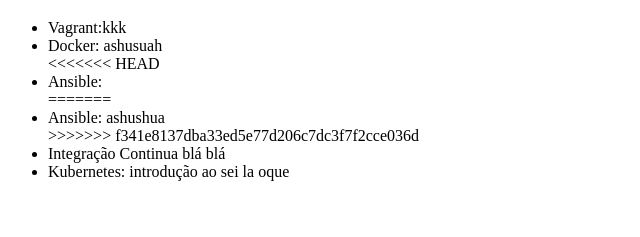
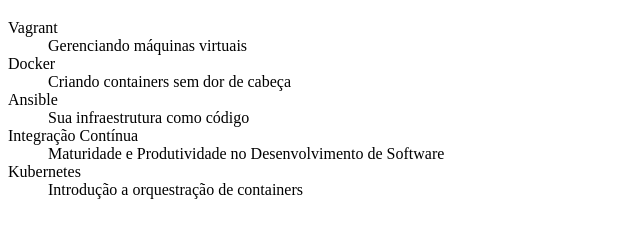
Before and after one commit to victorgos/Git, a plain HTML site: page index.html in a window 1280 px wide. Shown: the part 61-298 px from the top of the page, without its empty margins (0-640 px from the left). Drawn offline with Linux system fonts and the light colour scheme.

Commit message:
Trocando UL por DL e serpando os títulos

```diff
--- a/index.html
+++ b/index.html
@@ -7,16 +7,22 @@
 <body>
     <h1>Cursos de DevOps</h1>
 
-    <ul>
-        <li>Vagrant:kkk</li>
-        <li>Docker: ashusuah</li>
-<<<<<<< HEAD
-        <li>Ansible:</li>
-=======
-        <li>Ansible: ashushua</li>
->>>>>>> f341e8137dba33ed5e77d206c7dc3f7f2cce036d
-        <li>Integração Continua blá blá</li>
-        <li>Kubernetes: introdução ao sei la oque</li>
-    </ul>
+    <dl>
+
+        <dt>Vagrant</dt>
+        <dd>Gerenciando máquinas virtuais</dd>
+
+        <dt>Docker</dt>
+        <dd>Criando containers sem dor de cabeça</dd>
+
+        <dt>Ansible</dt>
+        <dd>Sua infraestrutura como código</dd>
+
+        <dt>Integração Contínua</dt>
+        <dd>Maturidade e Produtividade no Desenvolvimento de Software</dd>
+
+        <dt>Kubernetes</dt>
+        <dd>Introdução a orquestração de containers</dd>
+        </dl>
 </body>
 </html>
```
